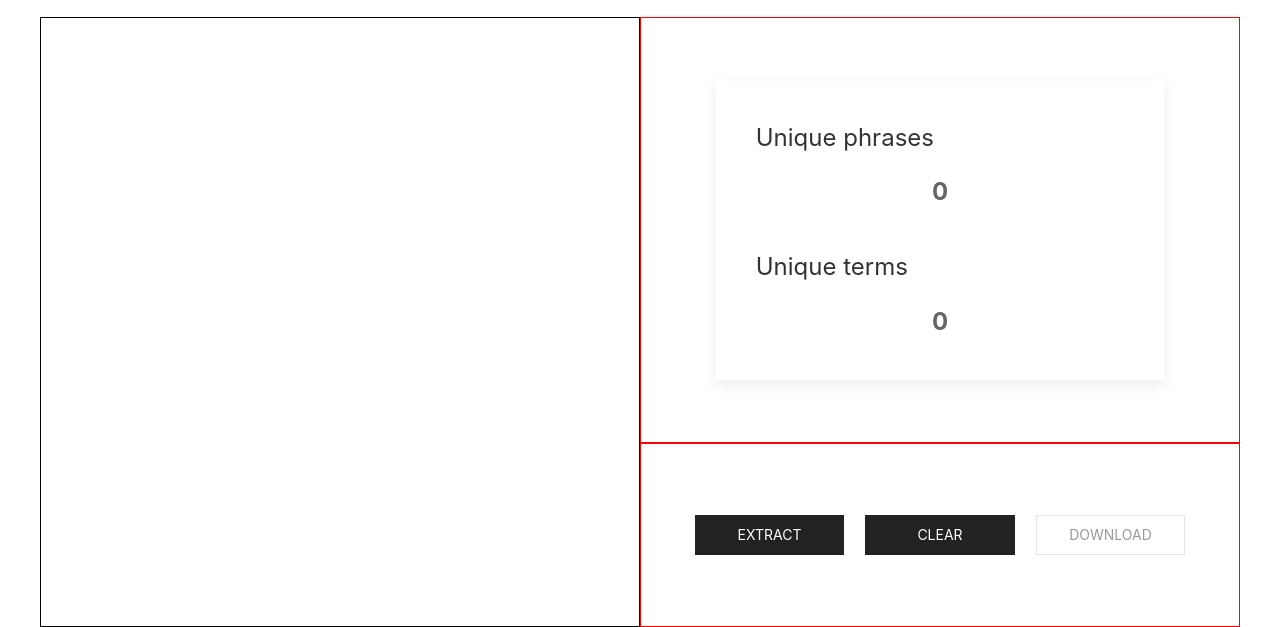
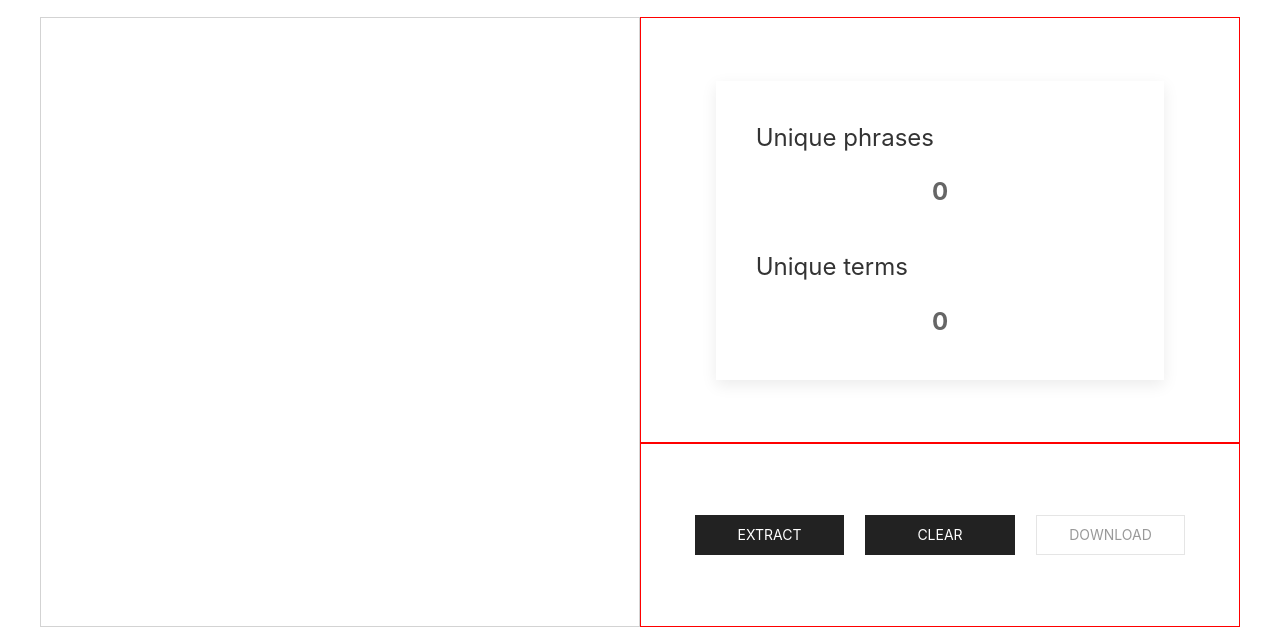
Before and after one commit to pat-jpnk/song-vocabulary, a plain HTML site: page index.html in a window 1280 px wide. Shown: the part 214-841 px from the top of the page. Drawn offline with Linux system fonts and the light colour scheme; files whose address does not match are found by name.

Commit message:
lyrics field border color changed

```diff
--- a/main.css
+++ b/main.css
@@ -22,7 +22,7 @@ body {
 	outline: none;
 	overflow: auto;
 	resize: none;
-	border-color: black;
+	border-color: lightgrey;
 
 }
 
```
